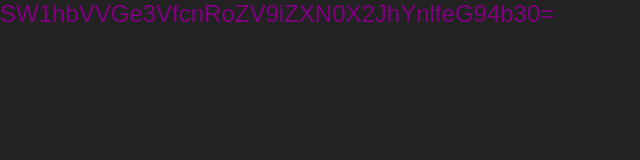
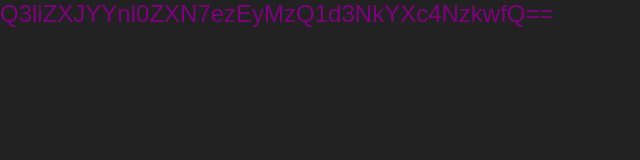
Before and after one commit to XxXJayXx/CTF1, a plain HTML site: page index.html in a window 1280 px wide. Shown: the full height of the page, 0-640 px from the left. Drawn offline with Linux system fonts and the light colour scheme.

Commit message:
Update index.html

```diff
--- a/index.html
+++ b/index.html
@@ -44,38 +44,14 @@
 <body>
     <div id="hiddenMessage"></div>
     <script>
-        const part1 = atob("SW1hbVVG");
-        const part2 = atob("e3Vfcg==");
-        const part3 = caesarDecrypt("gur_orfg", 13);
-        const part4 = hexDecode("5f62616279");
-        const part5 = atob("X3hveG8=");
-        const part6 = hexDecode("7d");
+        const part1 = atob("Q3liZXJYYnl0ZXM=");
+        const part2 = atob("e3sxMjM0NXdzZGF3ODc5MH0=");
 
-        const decodedFlag = part1 + part2 + part3 + part4 + part5 + part6;
+        const decodedFlag = part1 + part2;
         const encodedFlag = btoa(decodedFlag);
 
         document.getElementById('hiddenMessage').innerText = encodedFlag;
 
-        function caesarDecrypt(str, shift) {
-            return str.split('').map(char => {
-                const code = char.charCodeAt(0);
-                if (code >= 65 && code <= 90) {
-                    return String.fromCharCode(((code - 65 + shift) % 26) + 65);
-                } else if (code >= 97 && code <= 122) {
-                    return String.fromCharCode(((code - 97 + shift) % 26) + 97);
-                }
-                return char;
-            }).join('');
-        }
-
-        function hexDecode(hex) {
-            return hex.split('').reduce((str, char, index) => {
-                if (index % 2 === 0) {
-                    str += String.fromCharCode(parseInt(hex.substr(index, 2), 16));
-                }
-                return str;
-            }, '');
-        }
     </script>
 </body>
 </html>
```
